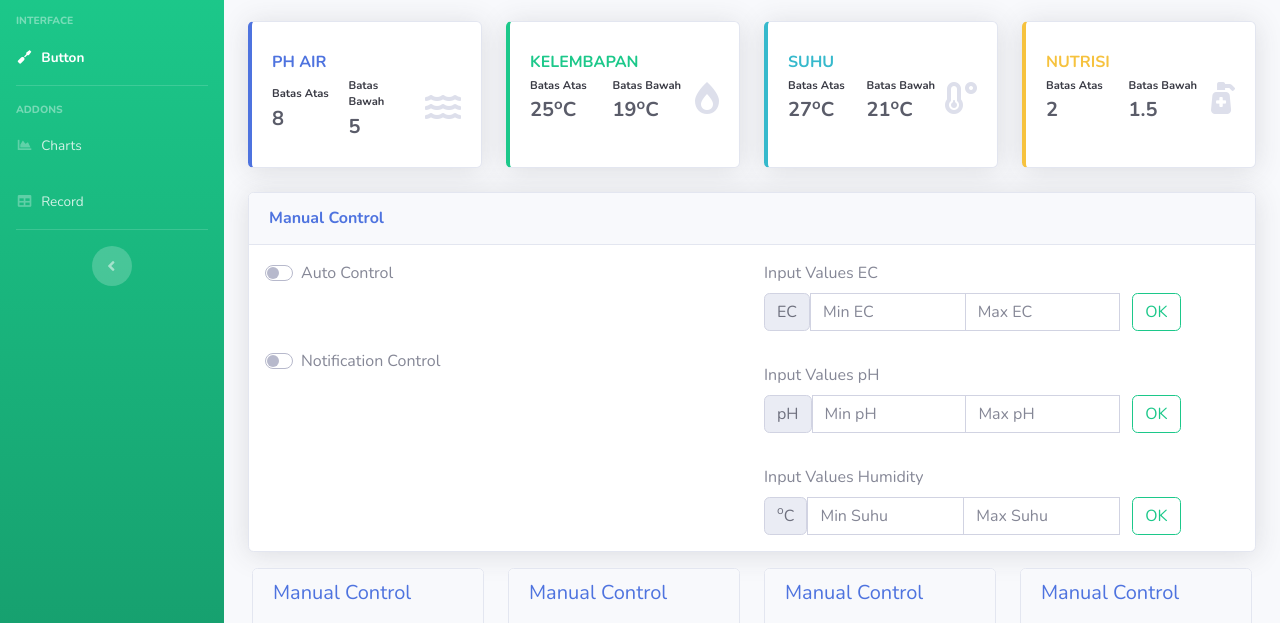
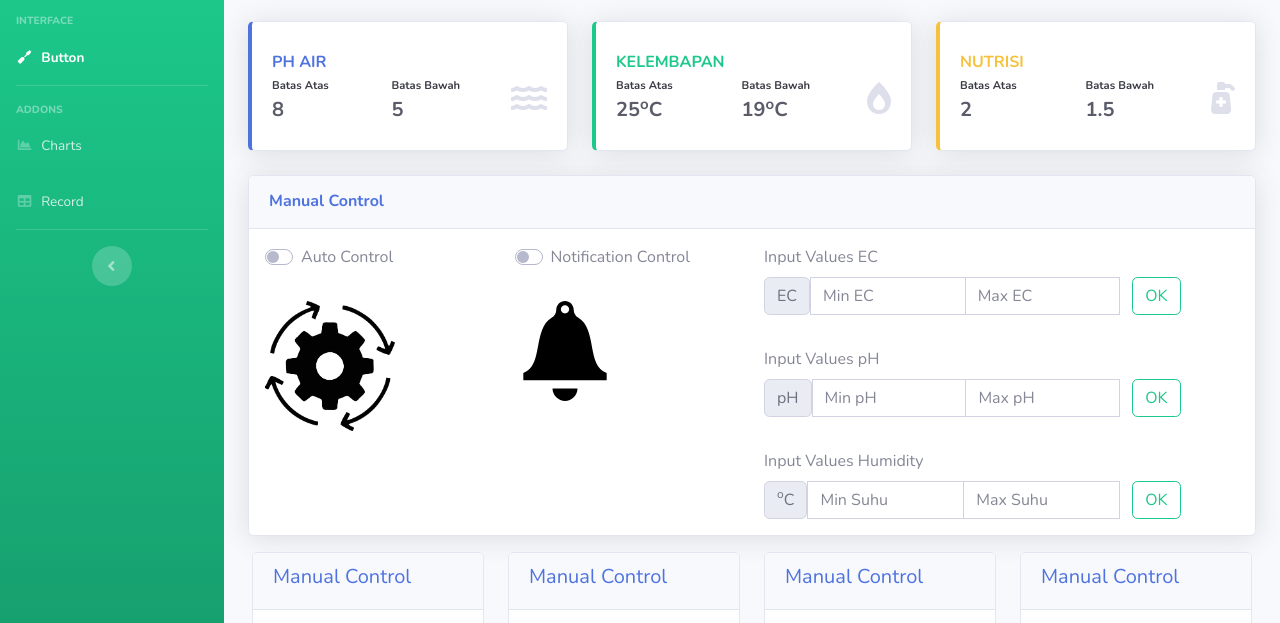
Before and after one commit to alpamarcello/alpamarcello.github.io, a website with bundled scripts: page buttons.html in a window 1280 px wide. Shown: the part 131-754 px from the top of the page. Built offline with nearby package versions, Linux system fonts and the light colour scheme.

Commit message:
upload program ulang

```diff
--- a/buttons.html
+++ b/buttons.html
@@ -180,7 +180,7 @@
                         <!-- Content Row Batas Atas (Awal) -->
                         <div class="row">
                           <!-- PH Air -->
-                          <div class="col-xl-3 col-md-6 mb-4">
+                          <div class="col-xl-4 col-md-6 mb-4">
                             <div class="card border-left-primary shadow h-100 py-2">
                               <div class="card-body">
                                 <div class="text-sm-left font-weight-bold text-primary text-uppercase mb-1">pH Air</div>
@@ -202,7 +202,7 @@
                           </div>
 
                           <!-- Kelembapan -->
-                          <div class="col-xl-3 col-md-6 mb-4">
+                          <div class="col-xl-4 col-md-6 mb-4">
                             <div class="card border-left-success shadow h-100 py-2">
                               <div class="card-body">
                                 <div class="text-sm-left font-weight-bold text-success text-uppercase mb-1">Kelembapan</div>
@@ -223,38 +223,10 @@
                             </div>
                           </div>
 
-                          <!-- Suhu -->
-                          <div class="col-xl-3 col-md-6 mb-4">
-                            <div class="card border-left-info shadow h-100 py-2">
-                              <div class="card-body">
-                                <div class="text-sm-left font-weight-bold text-info text-uppercase mb-1">Suhu</div>
-                                <div class="row no-gutters align-items-center">
-                                  <div class="col mr-2">
-                                    <div class="text-xs font-weight-bold text-gray-900 text-capitalize mb-1">Batas Atas</div>
-                                    <div class="row no-gutters align-items-center">
-                                      <div class="col-auto">
-                                        <div class="h5 mb-0 mr-3 font-weight-bold text-gray-800">27<sup>o</sup>C</div>
-                                      </div>
-                                    </div>
-                                  </div>
-                                  <div class="col mr-2">
-                                    <div class="text-xs font-weight-bold text-gray-900 text-capitalize mb-1">Batas Bawah</div>
-                                    <div class="row no-gutters align-items-center">
-                                      <div class="col-auto">
-                                        <div class="h5 mb-0 mr-3 font-weight-bold text-gray-800">21<sup>o</sup>C</div>
-                                      </div>
-                                    </div>
-                                  </div>
-                                  <div class="col-auto">
-                                    <i class="fas fa-temperature-low fa-2x text-gray-300"></i>
-                                  </div>
-                                </div>
-                              </div>
-                            </div>
-                          </div>
+
 
                           <!-- Nutrisi -->
-                          <div class="col-xl-3 col-md-6 mb-4">
+                          <div class="col-xl-4 col-md-6 mb-4">
                             <div class="card border-left-warning shadow h-100 py-2">
                               <div class="card-body">
                                 <div class="text-sm-left font-weight-bold text-warning text-uppercase mb-1">Nutrisi</div>
@@ -323,38 +295,46 @@
                             -->
                             <div class="card-body p-3">
                               <div class="row">
-                                <div class="col-lg-6">
+                                <div class="col-lg-3">
                                   <div class="custom-control custom-switch">
                                     <input type="checkbox" class="custom-control-input" id="auto">
                                     <label class="custom-control-label" for="auto">Auto Control</label>
                                   </div>
+                                  <div class="d-grid gap-2 p-3"></div>
+                                  <img src="img/AutoControl Pics.png" class="img-fluid" alt="Cinque Terre" width="130" height="130">
 
-                                  <div class="d-grid gap-2 p-3"></div>
-                                  <div class="row g-3">
-                                  </div>
                             <!--
                                   <div class="col-lg-3 col-sm-6 col-12">
                                     <button class="btn btn-outline-success" data-toggle="modal" data-target="#exampleModal">ON</button>
                                     <button class="btn btn-outline-warning">OFF</button>
                                   </div>
                             -->
-                                  <div class="d-grid gap-2 p-3"></div>
-                                  <div class="custom-control custom-switch">
-                                    <input type="checkbox" class="custom-control-input" id="notif">
-                                    <label class="custom-control-label" for="notif">Notification Control</label>
-                                  </div>
 
                                   <div class="d-grid gap-2 p-3"></div>
-                                  <div class="row g-3">
-                                  </div>
+
                               <!--
                                   <div class="col-lg-3 col-sm-6 col-12">
                                     <button class="btn btn-outline-success" data-toggle="modal" data-target="#exampleModal">ON</button>
                                     <button class="btn btn-outline-warning">OFF</button>
                                   </div>
                               -->
+                                </div>
 
+                                <div class="col-lg-3">
+                                <div class="custom-control custom-switch">
+                                  <input type="checkbox" class="custom-control-input" id="notif">
+                                  <label class="custom-control-label" for="notif">Notification Control</label>
                                 </div>
+                                <div class="d-grid gap-2 p-3"></div>
+                                <svg xmlns="http://www.w3.org/2000/svg" width="100" height="100" viewBox="0 0 24 24"><path d=
+                                  "M15.137 3.945c-.644-.374-1.042-1.07-1.04-1.82v-.003c0-1.172-.939-2.122-2.097-2.122s-2.097.95-2.097 2.122v.003c.002.751-.396
+                                  1.446-1.04 1.82-4.668 2.712-1.986 11.715-6.863 13.306v1.749h20v-1.749c-4.877-1.591-2.195-10.594-6.863-13.306zm-3.137-2.945c.552
+                                  0 1 .449 1 1 0 .552-.448 1-1 1s-1-.448-1-1c0-.551.448-1 1-1zm3 20c0 1.598-1.392 3-2.971 3s-3.029-1.402-3.029-3h6zm5.015-12.521c-.246-
+                                  1.504-.933-3.682-2.817-5.515l1.396-1.434c1.8 1.752 2.974 4.044 3.395 6.626l-1.974.323zm-18.015-.322c.421-2.583 1.595-4.874
+                                  3.395-6.627l1.396 1.434c-1.884 1.833-2.572 4.011-2.817 5.515l-1.974-.322z"/></svg>
+                                <div class="d-grid gap-2 p-3"></div>
+                                <div class="row g-3"></div>
+                              </div>
 
                                 <div class="col-lg-6">
                                   <!--Nilai Input EC-->
@@ -393,7 +373,6 @@
                                         <button class="btn btn-outline-success">OK</button>
                                         </div>
                                     </div>
-
                                 </div>
                               </div>
                             </div>
```
Also changed, not shown: index.html (+2 -2 lines), img/AutoControl Pics.png (added).
